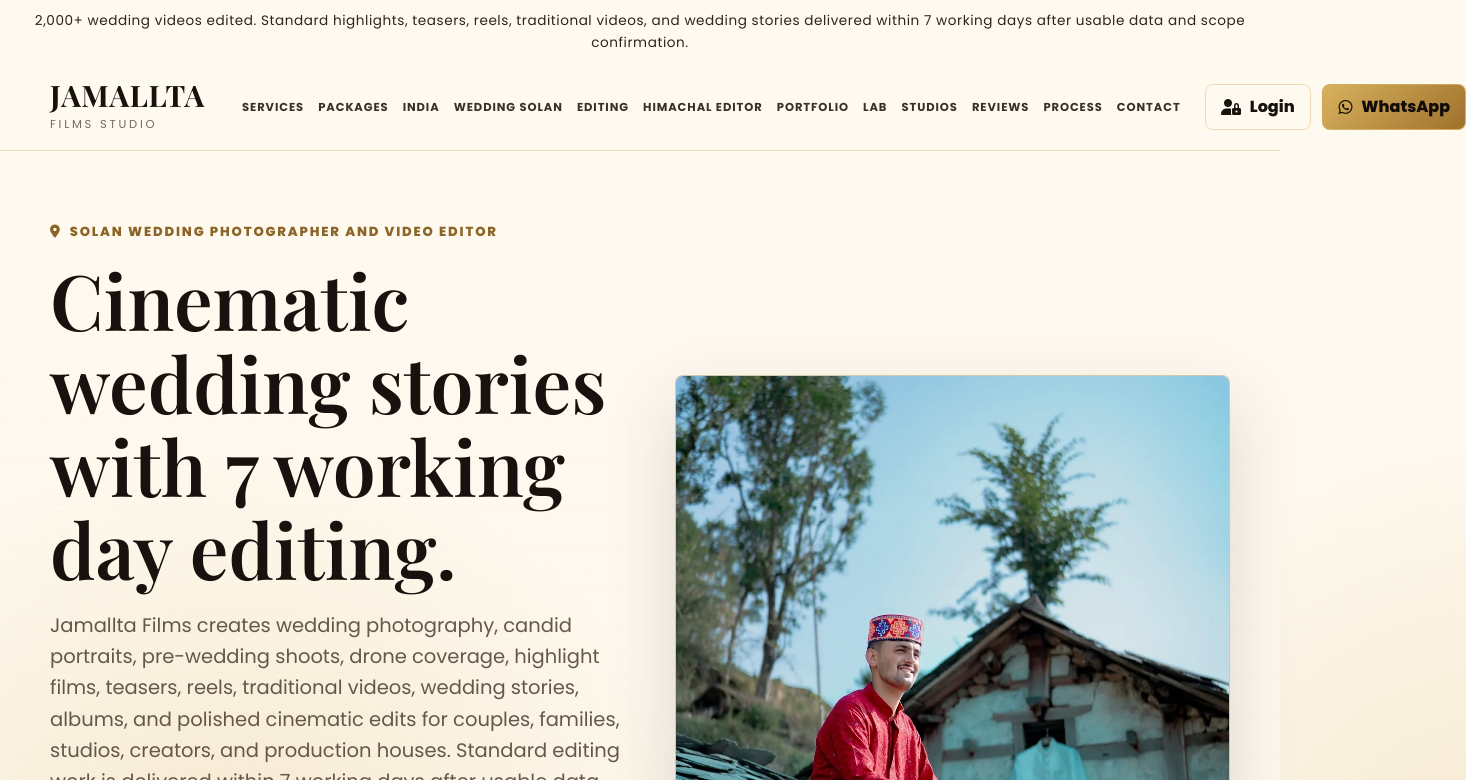
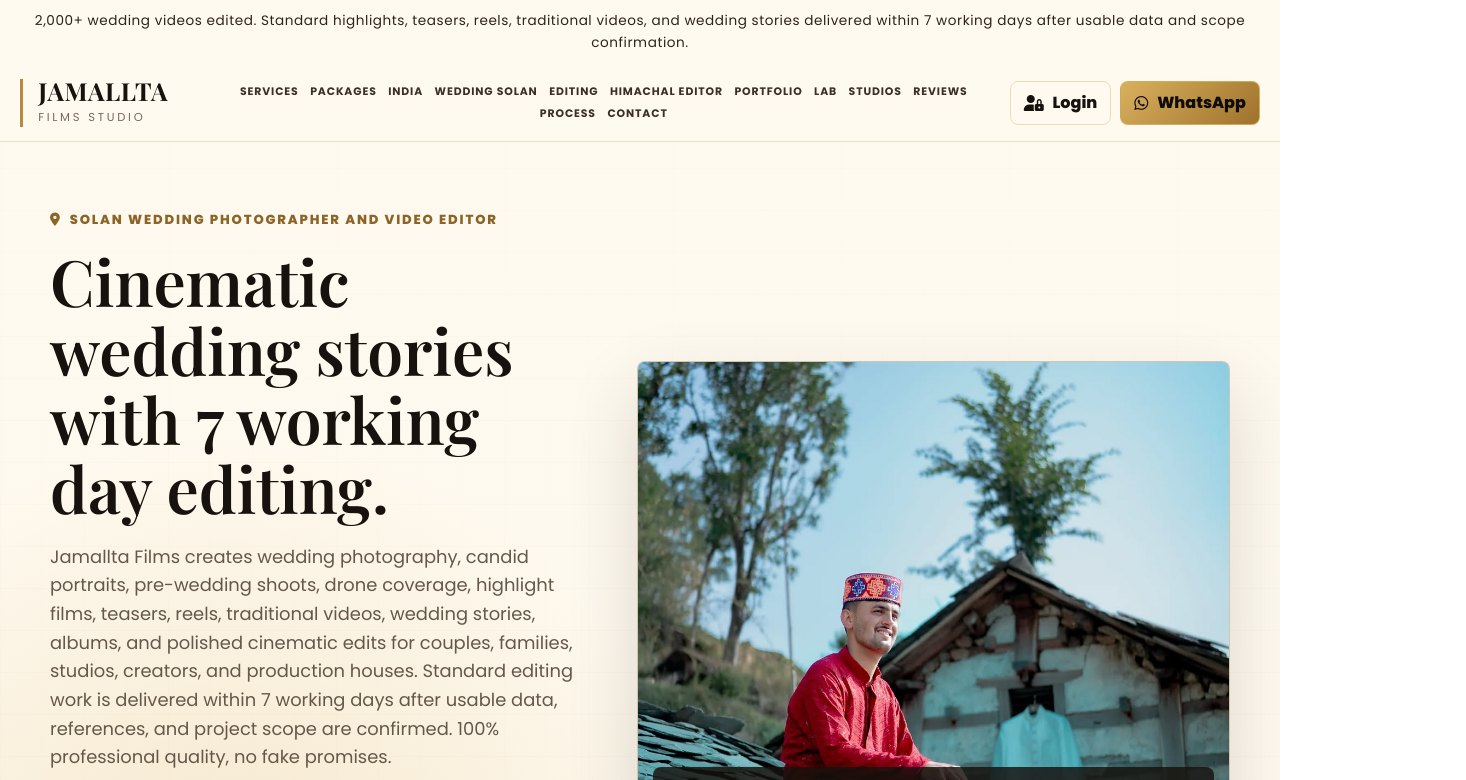
Before and after one commit to thakursandeepu-arch/jamallta, a website: page index.html in a window 1280 px wide. Shown: the top 780 px of the page, 1466 px wide, since content can reach past the window. Drawn offline with nearby package versions, Linux system fonts and the light colour scheme; no server answers.

Commit message:
Polish homepage layout after logo removal

```diff
--- a/index.html
+++ b/index.html
@@ -291,6 +291,7 @@
       background:
         linear-gradient(180deg, #f8f7f2 0%, #ffffff 36%, #eef1ed 100%);
       line-height: 1.6;
+      overflow-x: hidden;
     }
 
     img {
@@ -306,6 +307,10 @@
     .container {
       width: min(1180px, calc(100% - 32px));
       margin: 0 auto;
+    }
+
+    header .container {
+      width: min(1520px, calc(100% - 40px));
     }
 
     .topbar {
@@ -330,16 +335,17 @@
       display: flex;
       align-items: center;
       justify-content: space-between;
-      gap: 1.5rem;
-      padding: 1rem 0;
+      gap: clamp(0.8rem, 1.2vw, 1.4rem);
+      padding: 0.9rem 0;
     }
 
     .brand {
       text-decoration: none;
-      min-width: 168px;
+      min-width: 178px;
       display: inline-flex;
       align-items: center;
-      gap: 0.85rem;
+      gap: 0;
+      flex: 0 0 auto;
     }
 
     .brand-logo {
@@ -355,12 +361,14 @@
 
     .brand-copy {
       min-width: 0;
+      padding-left: 0.95rem;
+      border-left: 3px solid var(--gold);
     }
 
     .brand strong {
       display: block;
       font-family: "Playfair Display", "Cormorant Garamond", Georgia, serif;
-      font-size: 1.85rem;
+      font-size: clamp(1.55rem, 1.7vw, 2rem);
       letter-spacing: 0.03em;
       line-height: 1;
       color: var(--ink);
@@ -368,7 +376,7 @@
 
     .brand .brand-sub {
       display: block;
-      margin-top: 0.35rem;
+      margin-top: 0.3rem;
       font-size: 0.72rem;
       letter-spacing: 0.24em;
       text-transform: uppercase;
@@ -378,12 +386,16 @@
     .nav-links {
       display: flex;
       align-items: center;
-      gap: clamp(0.65rem, 1.1vw, 1.15rem);
-      font-size: clamp(0.72rem, 0.78vw, 0.82rem);
+      justify-content: center;
+      flex: 1 1 auto;
+      flex-wrap: wrap;
+      gap: 0.55rem clamp(0.68rem, 0.9vw, 1rem);
+      font-size: clamp(0.68rem, 0.72vw, 0.78rem);
       font-weight: 700;
       letter-spacing: 0.08em;
       text-transform: uppercase;
-      white-space: nowrap;
+      white-space: normal;
+      line-height: 1.2;
     }
 
     .nav-links a {
@@ -398,7 +410,8 @@
     .actions {
       display: flex;
       align-items: center;
-      gap: 0.7rem;
+      gap: 0.55rem;
+      flex: 0 0 auto;
     }
 
     .btn {
@@ -406,8 +419,8 @@
       align-items: center;
       justify-content: center;
       gap: 0.55rem;
-      min-height: 46px;
-      padding: 0.82rem clamp(0.9rem, 1.2vw, 1.15rem);
+      min-height: 44px;
+      padding: 0.78rem clamp(0.82rem, 1vw, 1rem);
       border-radius: var(--radius);
       border: 1px solid var(--ink);
       background: var(--ink);
@@ -439,10 +452,10 @@
 
     .hero {
       display: grid;
-      grid-template-columns: minmax(0, 1.02fr) minmax(340px, 0.98fr);
+      grid-template-columns: minmax(0, 0.95fr) minmax(360px, 1.05fr);
       align-items: center;
-      gap: 3rem;
-      padding: 4.2rem 0 3rem;
+      gap: clamp(2rem, 4vw, 4.5rem);
+      padding: clamp(3rem, 5vw, 5rem) 0 3.5rem;
     }
 
     .eyebrow {
@@ -466,16 +479,16 @@
 
     h1 {
       font-family: "Playfair Display", "Cormorant Garamond", Georgia, serif;
-      font-size: clamp(2.75rem, 6vw, 5.6rem);
+      font-size: clamp(2.55rem, 5vw, 4.9rem);
       font-weight: 600;
       letter-spacing: 0;
-      max-width: 820px;
+      max-width: 760px;
     }
 
     .lead {
-      max-width: 680px;
+      max-width: 640px;
       margin: 1.25rem 0 1.5rem;
-      font-size: clamp(1.02rem, 2vw, 1.22rem);
+      font-size: clamp(1rem, 1.4vw, 1.14rem);
       color: #51473d;
     }
 
@@ -523,8 +536,8 @@
     }
 
     .hero-card img {
-      height: min(610px, 72vh);
-      min-height: 440px;
+      height: min(560px, 66vh);
+      min-height: 420px;
       object-fit: cover;
     }
 
```
